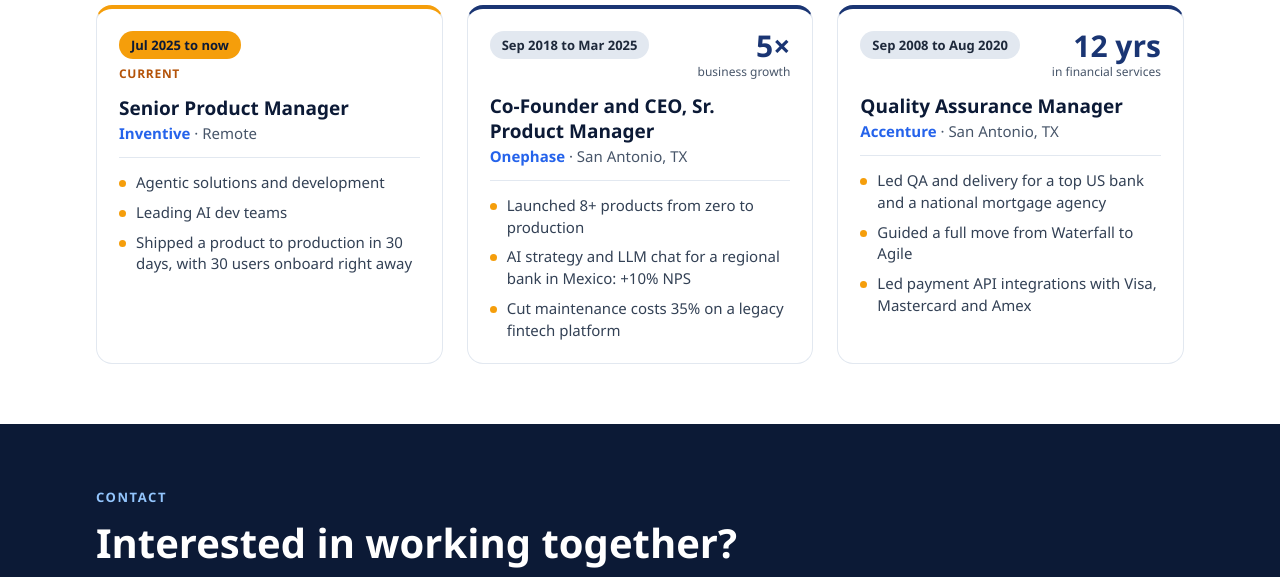
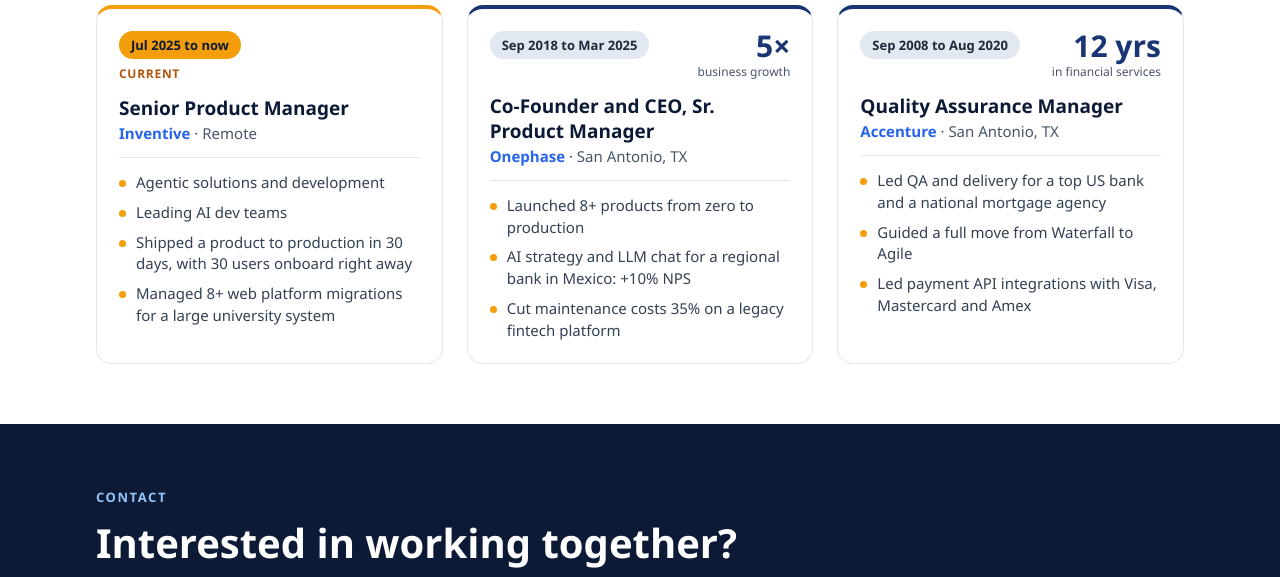
Before and after one commit to rodrigomc583-ops/rodrigoportfolio, a plain HTML site: page index.html in a window 1280 px wide. Shown: the part 7813-8390 px from the top of the page. Drawn offline with Linux system fonts and the light colour scheme.

Commit message:
Experience: add 8+ web platform migrations bullet
Co-Authored-By: Claude Opus 5.5 <noreply@anthropic.com>

```diff
--- a/index.html
+++ b/index.html
@@ -1327,6 +1327,10 @@ nav *::-webkit-scrollbar{display:none}
               <span style="width: 7px; height: 7px; border-radius: 50%; background: #f59e0b; flex-shrink: 0; margin-top: 8px"></span>
               <span style="font-size: 15px; line-height: 1.45; color: #334155">Shipped a product to production in 30 days, with 30 users onboard right away</span>
             </div>
+            <div style="display: flex; gap: 10px; align-items: flex-start">
+              <span style="width: 7px; height: 7px; border-radius: 50%; background: #f59e0b; flex-shrink: 0; margin-top: 8px"></span>
+              <span style="font-size: 15px; line-height: 1.45; color: #334155">Managed 8+ web platform migrations for a large university system</span>
+            </div>
           </div>
         </article>
         <article style="box-sizing: border-box; padding: 22px; border-radius: 16px; background: #ffffff; border: 1px solid #e2e8f0; border-top: 4px solid #1a3573; display: flex; flex-direction: column; gap: 14px; min-width: 0">
```
